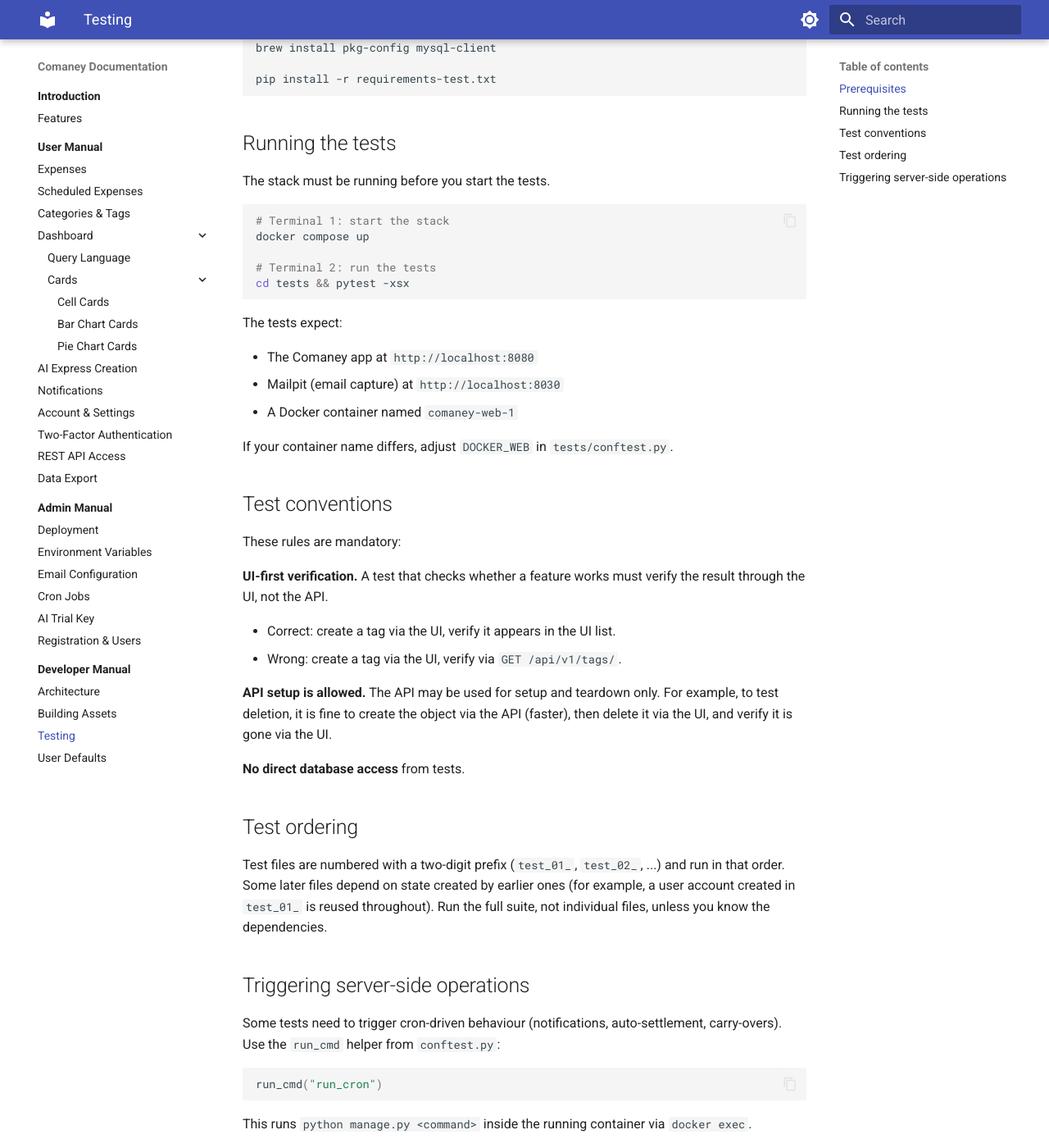
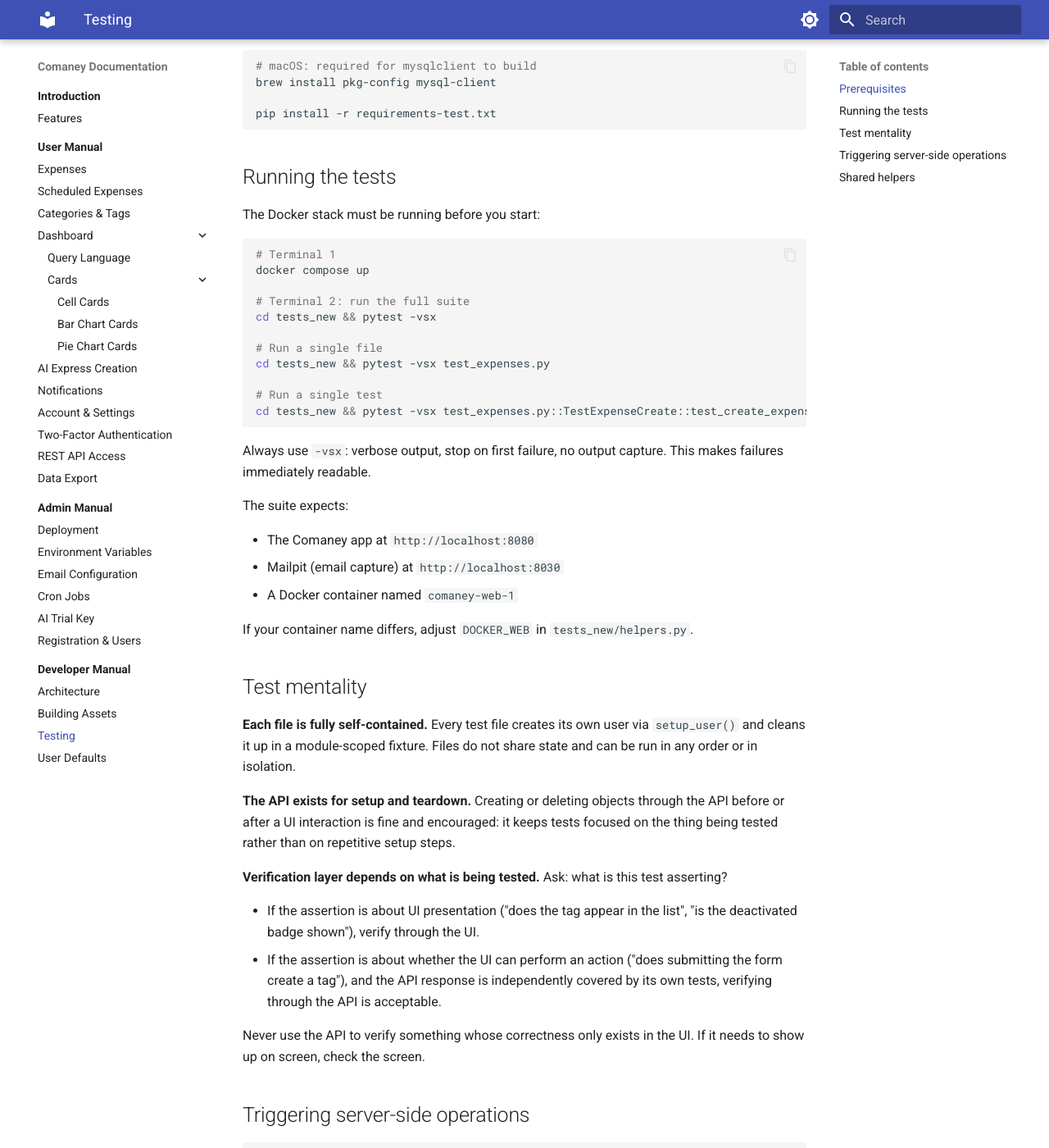
Before and after one commit to Leonetienne/Comaney, an MkDocs documentation site: the page built from docs/src/docs/dev-manual/testing.md, in a window 1280 px wide and 1400 px high, scrolled down 328 px. Shown: the whole window at 82% size. Built offline with MkDocs 1.6.1 and Material for MkDocs 9.7.7, drawn with Linux system fonts in a browser that asks for light colours; some of the changed text lies outside the part shown.

Commit message:
docs: on new test suite

````diff
--- a/docs/src/docs/dev-manual/testing.md
+++ b/docs/src/docs/dev-manual/testing.md
@@ -1,11 +1,13 @@
 # Testing
 
-Comaney uses end-to-end Selenium tests. All tests exercise the running application through a real browser against a live Docker stack. There are no unit or integration tests at the model or view layer.
+Comaney uses end-to-end Selenium tests. Every test exercises the running application through a real browser against a live Docker stack. There are no unit or integration tests at the model or view layer: if the UI works, the feature works.
 
 ## Prerequisites
 
+Python and the test dependencies must be installed locally. The app itself runs in Docker.
+
 ```bash
-# macOS (required for mysqlclient to build)
+# macOS: required for mysqlclient to build
 brew install pkg-config mysql-client
 
 pip install -r requirements-test.txt
@@ -13,47 +15,60 @@
 
 ## Running the tests
 
-The stack must be running before you start the tests.
+The Docker stack must be running before you start:
 
 ```bash
-# Terminal 1: start the stack
+# Terminal 1
 docker compose up
 
-# Terminal 2: run the tests
-cd tests && pytest -xsx
+# Terminal 2: run the full suite
+cd tests_new && pytest -vsx
+
+# Run a single file
+cd tests_new && pytest -vsx test_expenses.py
+
+# Run a single test
+cd tests_new && pytest -vsx test_expenses.py::TestExpenseCreate::test_create_expense
 ```
 
-The tests expect:
+Always use `-vsx`: verbose output, stop on first failure, no output capture. This makes failures immediately readable.
+
+The suite expects:
 
 - The Comaney app at `http://localhost:8080`
 - Mailpit (email capture) at `http://localhost:8030`
 - A Docker container named `comaney-web-1`
 
-If your container name differs, adjust `DOCKER_WEB` in `tests/conftest.py`.
+If your container name differs, adjust `DOCKER_WEB` in `tests_new/helpers.py`.
 
-## Test conventions
+## Test mentality
 
-These rules are mandatory:
+**Each file is fully self-contained.** Every test file creates its own user via `setup_user()` and cleans it up in a module-scoped fixture. Files do not share state and can be run in any order or in isolation.
 
-**UI-first verification.** A test that checks whether a feature works must verify the result through the UI, not the API.
+**The API exists for setup and teardown.** Creating or deleting objects through the API before or after a UI interaction is fine and encouraged: it keeps tests focused on the thing being tested rather than on repetitive setup steps.
 
-- Correct: create a tag via the UI, verify it appears in the UI list.
-- Wrong: create a tag via the UI, verify via `GET /api/v1/tags/`.
+**Verification layer depends on what is being tested.** Ask: what is this test asserting?
 
-**API setup is allowed.** The API may be used for setup and teardown only. For example, to test deletion, it is fine to create the object via the API (faster), then delete it via the UI, and verify it is gone via the UI.
+- If the assertion is about UI presentation ("does the tag appear in the list", "is the deactivated badge shown"), verify through the UI.
+- If the assertion is about whether the UI can perform an action ("does submitting the form create a tag"), and the API response is independently covered by its own tests, verifying through the API is acceptable.
 
-**No direct database access** from tests.
-
-## Test ordering
-
-Test files are numbered with a two-digit prefix (`test_01_`, `test_02_`, ...) and run in that order. Some later files depend on state created by earlier ones (for example, a user account created in `test_01_` is reused throughout). Run the full suite, not individual files, unless you know the dependencies.
+Never use the API to verify something whose correctness only exists in the UI. If it needs to show up on screen, check the screen.
 
 ## Triggering server-side operations
 
-Some tests need to trigger cron-driven behaviour (notifications, auto-settlement, carry-overs). Use the `run_cmd` helper from `conftest.py`:
+```python
+from helpers import run_cmd
 
-```python
 run_cmd("run_cron")
+run_cmd("generate_scheduled_expenses", "--year", "2026")
 ```
 
-This runs `python manage.py <command>` inside the running container via `docker exec`.
+## Shared helpers
+
+All helpers live in `tests_new/helpers.py`:
+
+- `setup_user(driver, w)` / `cleanup_user(email)`: full user lifecycle (register, confirm email, log in, generate API key).
+- `api_get` / `api_post` / `api_patch` / `api_delete`: Bearer-authenticated API calls.
+- `fill`, `click`, `submit`, `wait_url`, `wait_text`: browser interaction shortcuts.
+- `server_today()`: reads the current date from inside the container (avoids timezone drift).
+- `run_cmd(*args)`: runs a Django management command in the container.
````
Also changed, not shown: CLAUDE.md (+1 -1 lines), docs/src/docs/dev-manual/index.md (+2 -2 lines).
